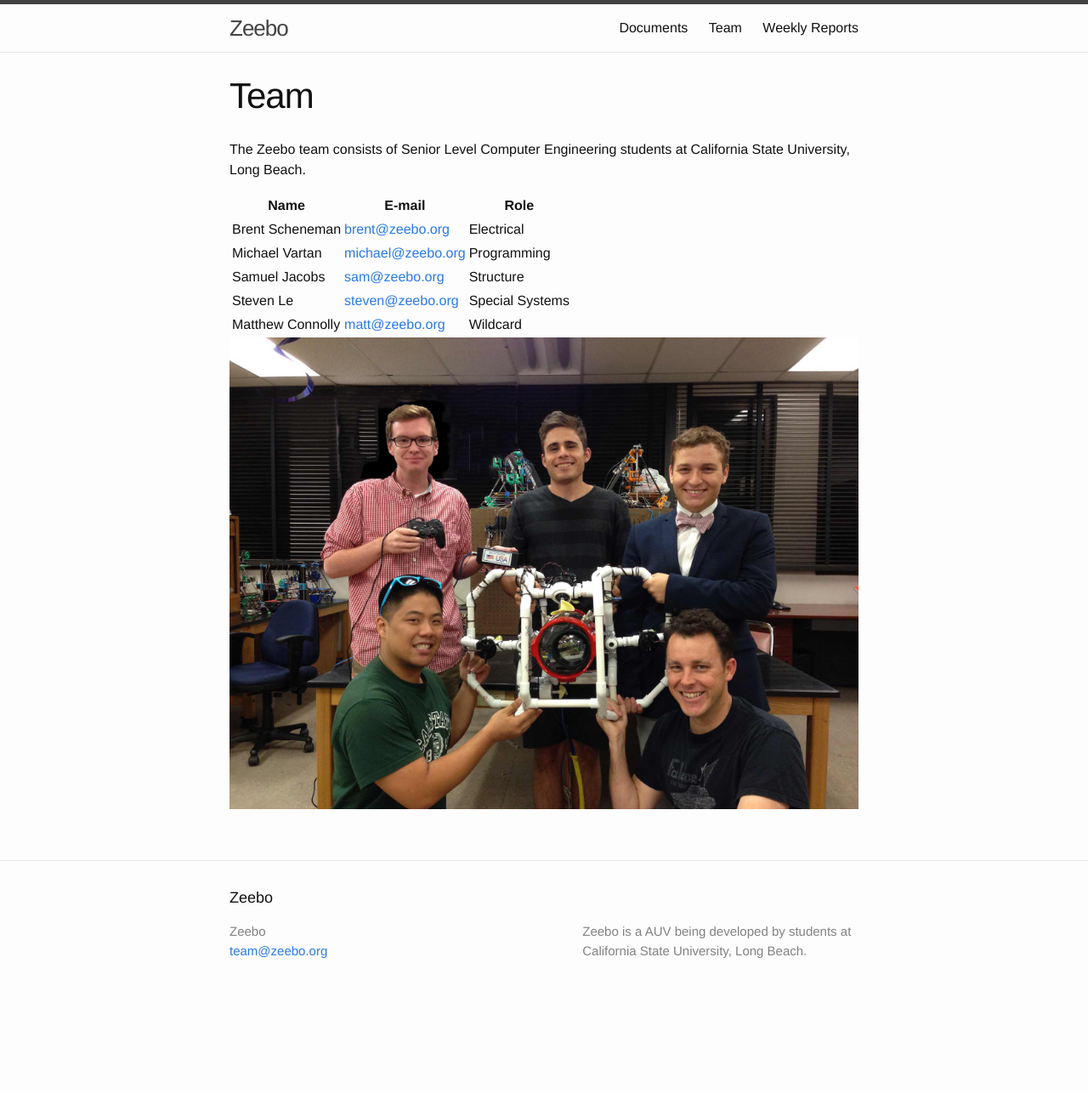
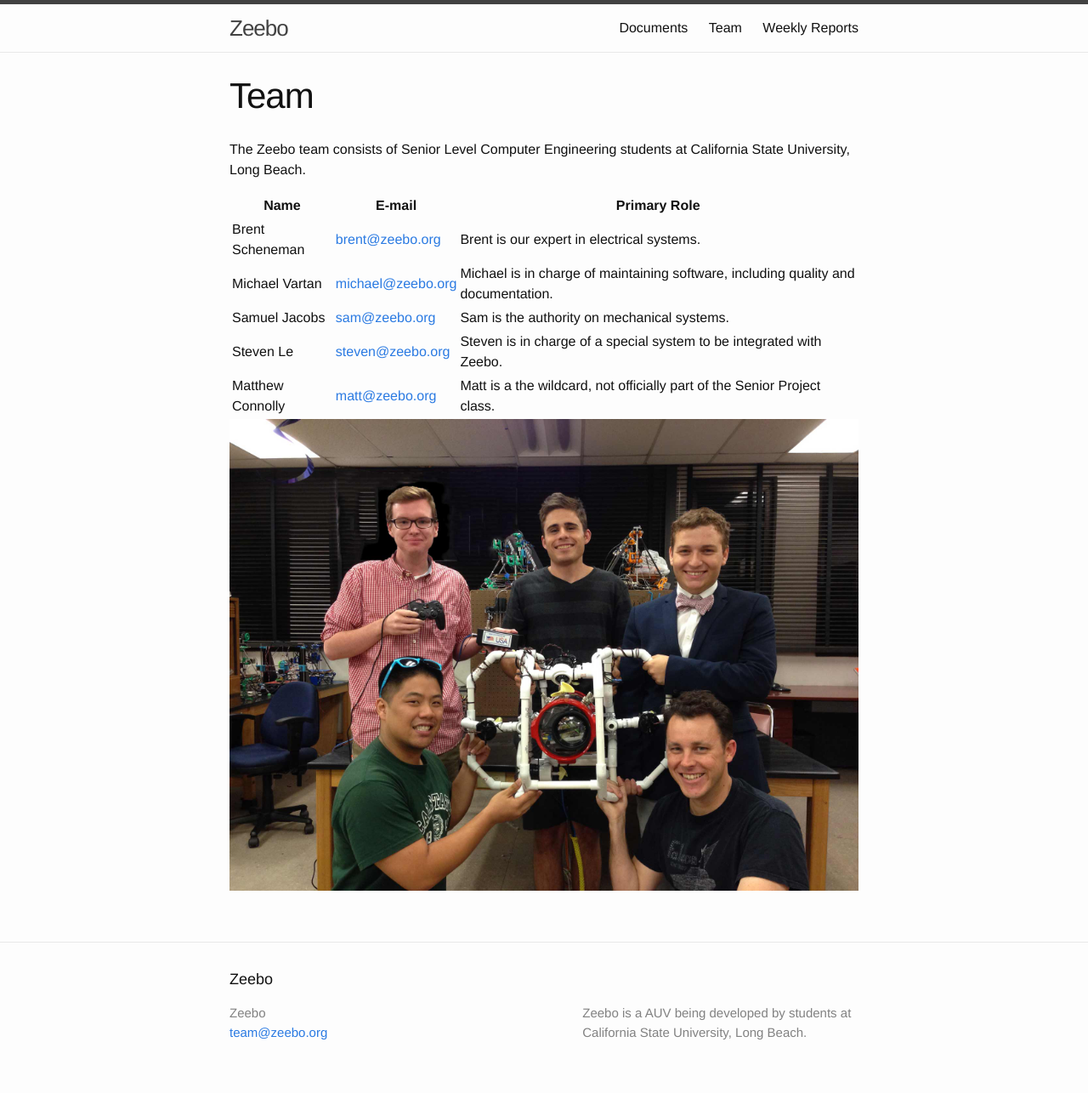
Before and after one commit to vartan/Xeebo, a Jekyll site: the page built from team.md, in a window 1280 px wide. Shown: the whole page at 85% size. Built offline with Jekyll 4.4.1, drawn with Linux system fonts in a browser that asks for light colours; before the commit the page ends 1190 px from its top, so only the background shows below that.

```diff
--- a/team.md
+++ b/team.md
@@ -6,13 +6,13 @@
 
 The Zeebo team consists of Senior Level Computer Engineering students at California State University, Long Beach.
 
-Name             | E-mail                                          | Role
+Name             | E-mail                                          | Primary Role
 -----------------|-------------------------------------------------|----------------
-Brent Scheneman  | [brent@zeebo.org](mailto:brent@zeebo.org)       | Electrical
-Michael Vartan   | [michael@zeebo.org](mailto:michael@zeebo.org)   | Programming
-Samuel Jacobs    | [sam@zeebo.org](mailto:sam@zeebo.org)           | Structure
-Steven Le        | [steven@zeebo.org](mailto:steven@zeebo.org)     | Special Systems
-Matthew Connolly | [matt@zeebo.org](mailto:matt@zeebo.org)         | Wildcard
+Brent Scheneman  | [brent@zeebo.org](mailto:brent@zeebo.org)       | Brent is our expert in electrical systems.
+Michael Vartan   | [michael@zeebo.org](mailto:michael@zeebo.org)   | Michael is in charge of maintaining software, including quality and documentation.
+Samuel Jacobs    | [sam@zeebo.org](mailto:sam@zeebo.org)           | Sam is the authority on mechanical systems.
+Steven Le        | [steven@zeebo.org](mailto:steven@zeebo.org)     | Steven is in charge of a special system to be integrated with Zeebo.
+Matthew Connolly | [matt@zeebo.org](mailto:matt@zeebo.org)         | Matt is a the wildcard, not officially part of the Senior Project class.
 
 
 ![Team Xeebo](/images/team.jpg "Team Xeebo")
```
